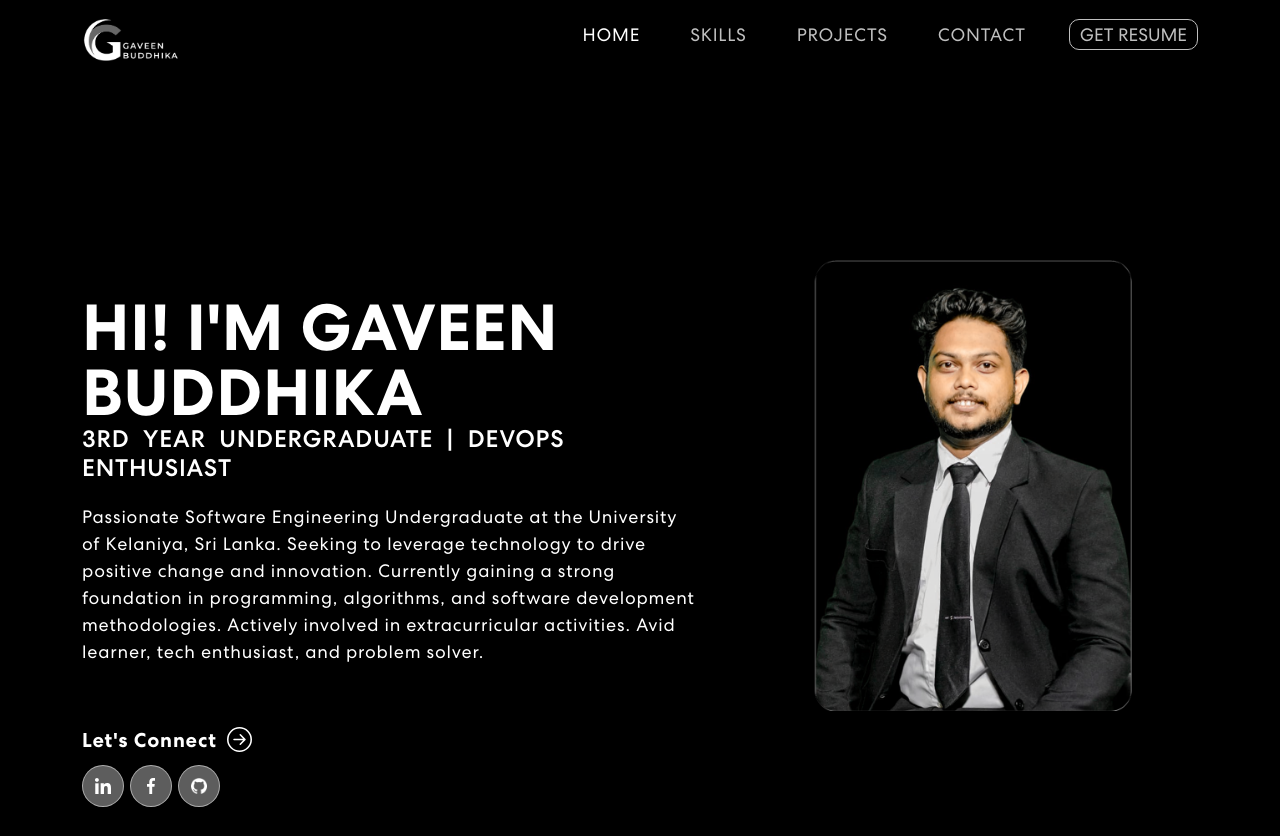
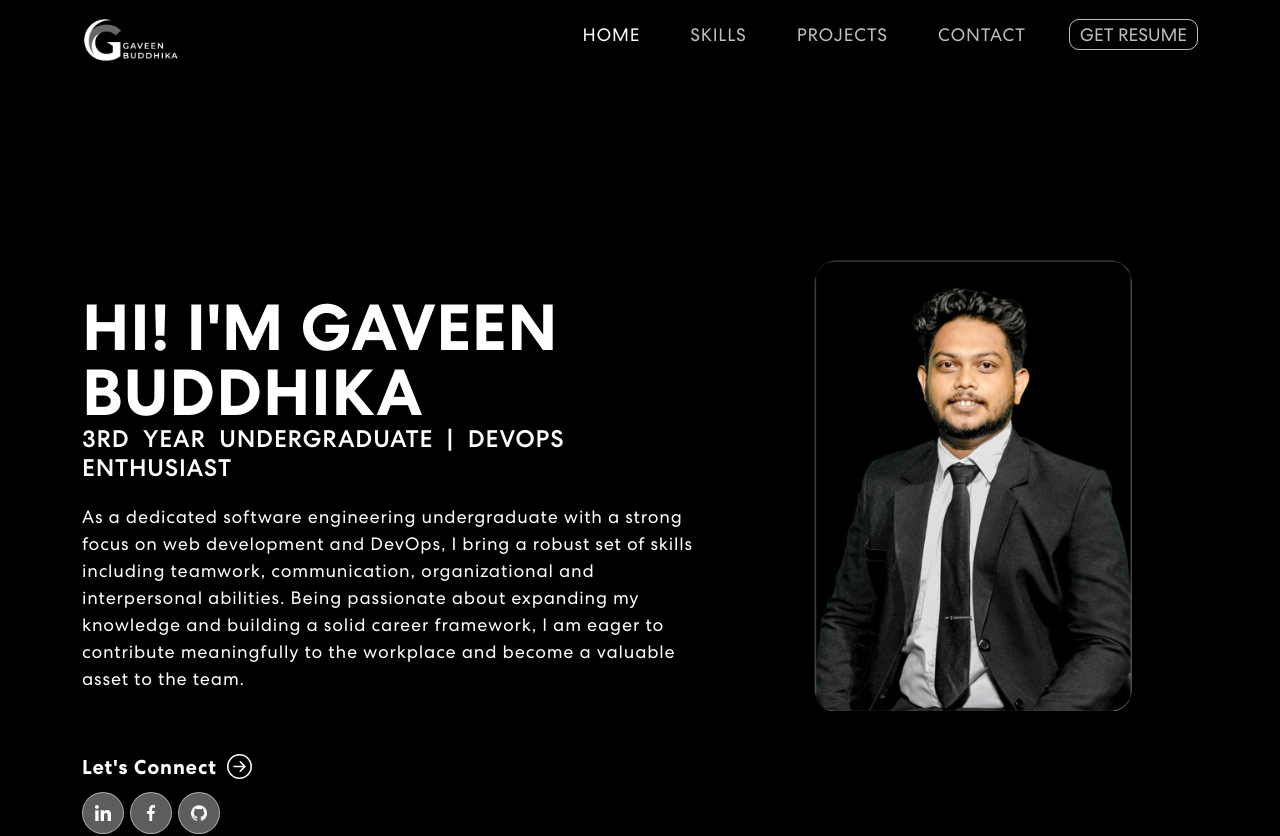
Before and after one commit to GaveenBuddhika/PORTFOLIO_N, a React (Create React App) app in the folder new/: page / in a window 1280 px wide. Shown: the top 836 px of the page. Built offline with nearby package versions, Linux system fonts and the light colour scheme.

Commit message:
Update Banner.js

```diff
--- a/new/src/Components/Banner.js
+++ b/new/src/Components/Banner.js
@@ -31,7 +31,7 @@ export const Banner = () => {
                 <div className="text">
 
                 <h1>{`HI! I'M GAVEEN BUDDHIKA`} <h4 className="txt-rotate" >3RD YEAR UNDERGRADUATE  |  DEVOPS ENTHUSIAST </h4></h1>
-                  <p>Passionate Software Engineering Undergraduate at the University of Kelaniya, Sri Lanka. Seeking to leverage technology to drive positive change and innovation. Currently gaining a strong foundation in programming, algorithms, and software development methodologies. Actively involved in extracurricular activities. Avid learner, tech enthusiast, and problem solver.</p>
+                  <p>As a dedicated software engineering undergraduate with a strong focus on web development and DevOps, I bring a robust set of skills including teamwork, communication, organizational and interpersonal abilities. Being passionate about expanding my knowledge and building a solid career framework, I am eager to contribute meaningfully to the workplace and become a valuable asset to the team.</p>
                   <button onClick={() => navigateToContactSection()}>Let's Connect <ArrowRightCircle size={25} /></button>
 
                   <div className="social-icon">
```
